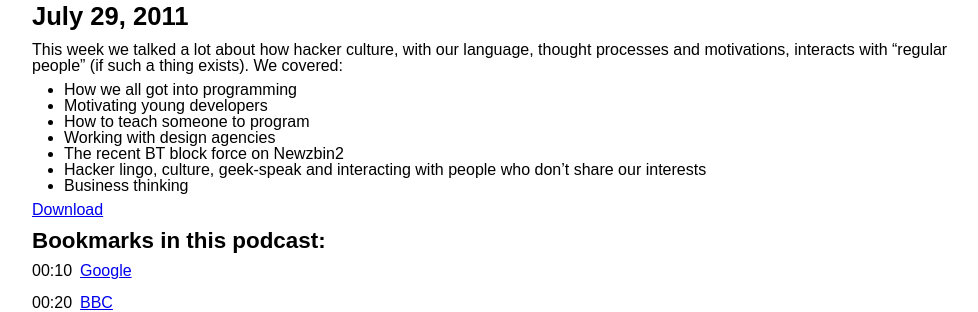
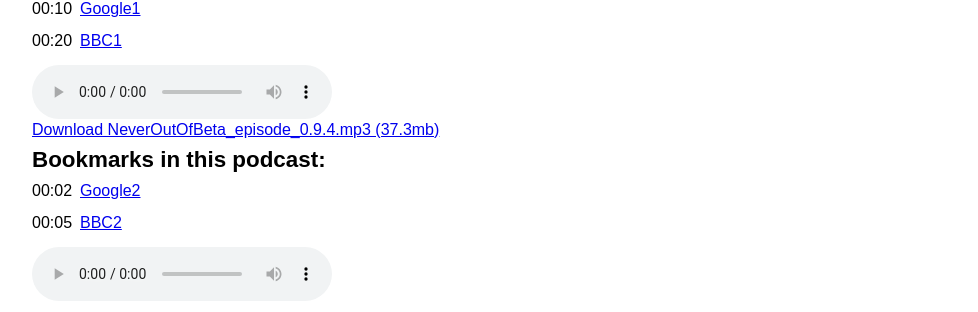
Before and after one commit to wms/noob, a plain HTML site: page index.html in a window 1280 px wide. Shown: the part 60-372 px from the top of the page, without its empty margins (128-1106 px from the left). Drawn offline with Linux system fonts and the light colour scheme.

Commit message:
Modifying the player injection to work with multiple audio players. It still needs separating out so each player has its own list of timepoints because at the moment its global

```diff
--- a/index.html
+++ b/index.html
@@ -15,12 +15,56 @@
     <script src="js/jquery.noob.js"></script>
     <script type="text/javascript" charset="utf-8">
         $(document).ready(function() {
-            $('#player-container').noobPlayer($('.uf-bookmarked-audio'));
+           // $('#player-container').noobPlayer($('.uf-bookmarked-audio'));
+
+
+        $('.downloadLink').each(function(index, value) {
+            $(this).noobPlayer();
+        });
         });
     </script>
 
     <div id="container">
         <div id="main" role="main">
+
+            <div class="downloadLink"><a href="http://s3.amazonaws.com/n00b/NeverOutOfBeta_episode_0.9.3.mp3">Download NeverOutOfBeta_episode_0.9.3.mp3 (33.1mb)</a>
+
+            <h3>Bookmarks in this podcast:</h3>
+                <dl class="bookmarks">
+                    <dt>
+                        00:10
+                    </dt>
+                    <dd>
+                        <a class="link" href="http://www.google.com">Google1</a>
+                    </dd>
+                    <dt>
+                        00:20
+                    </dt>
+                    <dd>
+                        <a class="link" href="http://www.bbc.co.uk">BBC1</a>
+                    </dd>
+                </dl>
+            </div>
+
+
+            <div class="downloadLink"><a href="http://s3.amazonaws.com/n00b/NeverOutOfBeta_episode_0.9.4.mp3">Download NeverOutOfBeta_episode_0.9.4.mp3 (37.3mb)</a>
+            <h3>Bookmarks in this podcast:</h3>
+                <dl class="bookmarks">
+                    <dt>
+                        00:02
+                    </dt>
+                    <dd>
+                        <a class="link" href="http://www.google.com">Google2</a>
+                    </dd>
+                    <dt>
+                        00:05
+                    </dt>
+                    <dd>
+                        <a class="link" href="http://www.bbc.co.uk">BBC2</a>
+                    </dd>
+                </dl>
+            </div>
+
             <div class="uf-bookmarked-audio">
                 <div class="metadata">
                     <h1>Episode 0.9.3: hacker culture touching the normal world</h1>
@@ -41,27 +85,9 @@
                     </div>
                     <a class="source" href="audio/NeverOutOfBeta_episode_0.9.3.ogg">Download</a>
                 </div>
-                <h3>Bookmarks in this podcast:</h3>
-                <dl class="bookmarks">
-                    <dt>
-                        00:10
-                    </dt>
-                    <dd>
-                        <a class="link" href="http://www.google.com">Google</a>
-                    </dd>
-                    <dt>
-                        00:20
-                    </dt>
-                    <dd>
-                        <a class="link" href="http://www.bbc.co.uk">BBC</a>
-                    </dd>
-                </dl>
+
             </div>
 
-            <div id="player-container" class="error">
-                <h3>Sub-standard browsing experience</h3>
-                <p>You can still download this podcast and view bookmarks, but why not improve your browsing experience by upgrading to an HTML5 browser and ensuring that Javascript is enabled?</p>
-            </div>
         </div>
 
 
--- a/js/jquery.noob.js
+++ b/js/jquery.noob.js
@@ -2,11 +2,11 @@
     var bookmarks = {};
 
     var methods = {
-        init: function(uf) {
+        init: function() {
             // Remove error message
-            this.removeClass('error').empty();
+           // $(this).removeClass('error').empty();
             // Prepare HTML5 audio player
-            var audioUrl = $('.metadata a', uf).attr('href');
+            var audioUrl = $(this).find('a:first').attr('href');
             var $player = $('<audio controls="controls" preload="metadata">'
                           + '     <source src="' + audioUrl + '" type="audio/ogg" />'
                           + '</audio>');
@@ -14,12 +14,14 @@
             /* Append player to DOM and register callback that is fired every time
              * the player's position updates
              */
+
+          //  $player.appendTo(this); return;
             $player.appendTo(this).bind('timeupdate', function() {
                 var currentTime = $player.get(0).currentTime;
 
                 $.each(bookmarks, function(index, element) {
                     if(index <= currentTime && !element.hasClass('current')) {
-                        $('dl dt', uf).removeClass('current');
+                        $(this).find('dl dt').removeClass('current');
                         element.addClass('current');
                     }
                 });
@@ -29,7 +31,7 @@
              * Extract and convert time of each bookmark
              * Store in hash to minimise DOM traversal
              */
-             $('dl dt', uf).each(function(el) {
+             $(this).find('dl dt').each(function(el) {
                  $this = $(this);
                  var seconds = $this.noobPlayer('timeInSeconds',
                      $this.html().trim()
@@ -40,7 +42,7 @@
              /* Bind a callback that seeks the audio player when a bookmark
               * is clicked
               */
-             $('dl dt', uf).bind('click', function() {
+             $(this).find('dl dt').bind('click', function() {
                  // copypasta
                  var seconds = $(this).noobPlayer('timeInSeconds',
                      $(this).html().trim()
@@ -69,5 +71,8 @@
         } else {
             $.error( 'Method ' +  method + ' does not exist on jQuery.noobPlayer' );
         }
+
+
+
     };
 })(jQuery);
```
